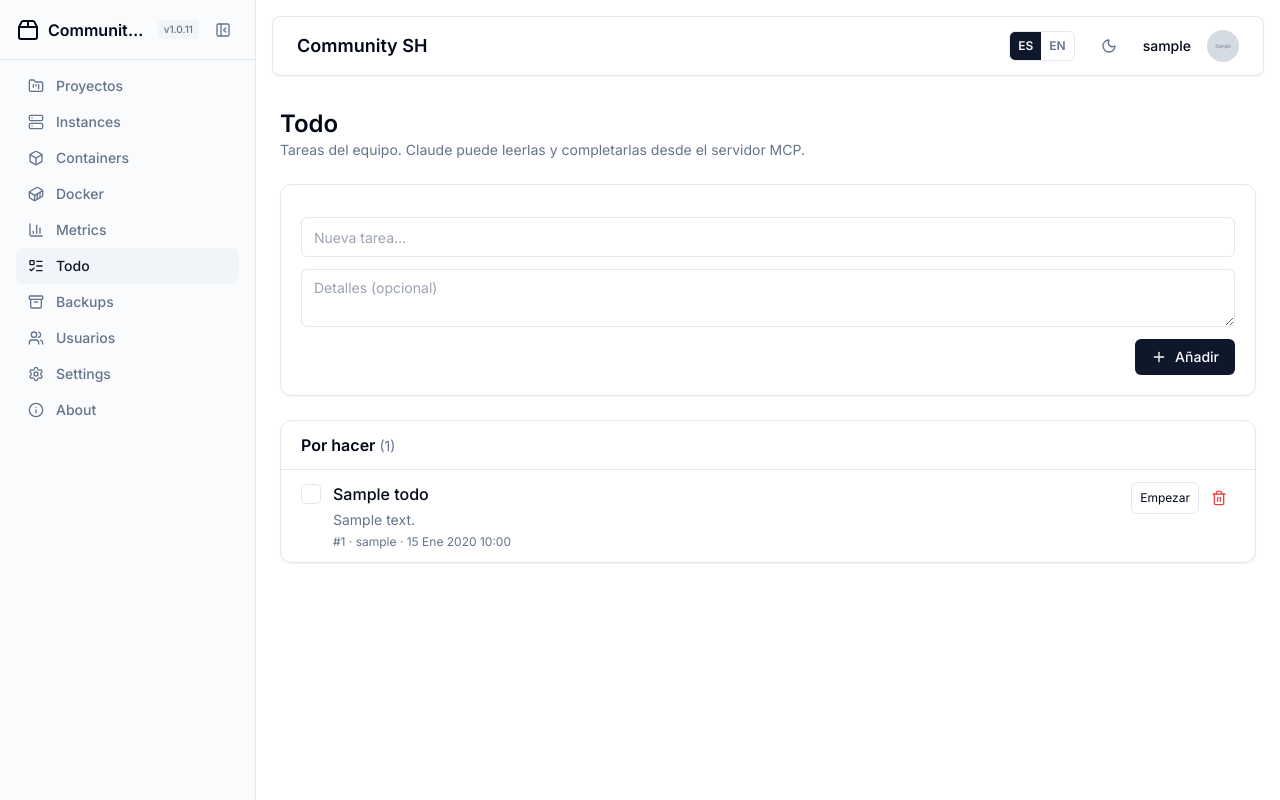
After one commit to falconsoft3d/community-sh, a Django app: page /todo/ in a window 1280 px wide. The commit adds this page. Run offline with Django 5.2, Linux system fonts and the light colour scheme; a user stored in the database is signed in; tables that the repository leaves empty hold one stand-in row (values such as "Sample post"); grey boxes marked "Sample" are stand-in pictures; parts of the project's set-up code (start-up, migrations or seed data) failed here and were passed over; some libraries are stand-ins or nearby versions.

Commit message:
v1.0.11: Todo menu, also driven by Claude over MCP
- Todo model and page: pending / in progress / done, completion note,
  who completed it and in which version; superusers see all, users
  their own, clients none
- MCP tools list_todos, add_todo, update_todo

Co-Authored-By: Claude Opus 5.5 <noreply@anthropic.com>

```diff
--- a/config/version.py
+++ b/config/version.py
@@ -3,9 +3,17 @@ Community SH version: bump the patch number (1.0.1 -> 1.0.2 ...) with every comm
 and document it here (shown in About) and in CHANGELOG.md, newest first.
 """
 
-VERSION = '1.0.10'
+VERSION = '1.0.11'
 
 CHANGELOG = [
+    {
+        'version': '1.0.11',
+        'date': '2026-10-28',
+        'notes': [
+            "Menú Todo: tareas del equipo (por hacer, en curso, completadas) con nota de lo realizado y la versión en que se completó",
+            "Claude puede listar, añadir y completar tareas de Todo desde el servidor MCP",
+        ],
+    },
     {
         'version': '1.0.10',
         'date': '2026-10-28',
--- a/orchestrator/context_processors.py
+++ b/orchestrator/context_processors.py
@@ -6,7 +6,7 @@ from .permissions import is_client
 SECTIONS = {
     'project': 'projects', 'instance': 'instances', 'container': 'containers', 'metrics': 'metrics',
     'backup': 'backups', 'client': 'clients', 'user': 'users', 'change': 'users', 'settings': 'settings',
-    'generate': 'settings', 'run': 'settings', 'about': 'about', 'docker': 'docker',
+    'generate': 'settings', 'run': 'settings', 'about': 'about', 'docker': 'docker', 'todo': 'todo',
 }
 
 
--- a/orchestrator/models.py
+++ b/orchestrator/models.py
@@ -117,6 +117,7 @@ from .project_models import Project
 from .ai_models import AIFileChange, AIMessage
 from .repository_models import InstanceRepository
 from .mcp_models import MCPToken
+from .todo_models import Todo
 
 class UserProfile(models.Model):
     """Extended user profile with additional information"""
--- a/orchestrator/templates/orchestrator/base.html
+++ b/orchestrator/templates/orchestrator/base.html
@@ -230,6 +230,12 @@
                             <i data-lucide="bar-chart-3" class="h-4 w-4 shrink-0"></i><span class="nav-label">{% translate "Metrics" %}</span>
                         </a>
                         {% endif %}
+                        {% if not user_is_client %}
+                        <a href="{% url 'todo-list' %}" title="Todo"
+                            class="flex items-center gap-3 rounded-lg px-3 py-2 text-muted-foreground transition-all hover:text-primary {% if nav_section == 'todo' %}bg-muted text-primary{% endif %}">
+                            <i data-lucide="list-todo" class="h-4 w-4 shrink-0"></i><span class="nav-label">Todo</span>
+                        </a>
+                        {% endif %}
                         <a href="{% url 'backup-list' %}" title="{% translate "Backups" %}"
                             class="flex items-center gap-3 rounded-lg px-3 py-2 text-muted-foreground transition-all hover:text-primary {% if nav_section == 'backups' %}bg-muted text-primary{% endif %}">
                             <i data-lucide="archive" class="h-4 w-4 shrink-0"></i><span class="nav-label">{% translate "Backups" %}</span>
--- /dev/null
+++ b/orchestrator/templates/orchestrator/todo_list.html
@@ -0,0 +1,81 @@
+{% extends "orchestrator/base.html" %}
+{% load i18n %}
+
+{% block content %}
+<div class="flex flex-col gap-6">
+    <div>
+        <h1 class="text-lg font-semibold md:text-2xl">Todo</h1>
+        <p class="text-sm text-muted-foreground">{% translate "Tareas del equipo. Claude puede leerlas y completarlas desde el servidor MCP." %}</p>
+    </div>
+
+    <form method="post" action="{% url 'todo-create' %}" class="space-y-3 rounded-xl border bg-card text-card-foreground shadow-sm p-5">
+        {% csrf_token %}
+        <input name="title" required maxlength="200" placeholder="{% translate 'Nueva tarea…' %}" aria-label="{% translate 'Título' %}"
+            class="flex h-10 w-full rounded-md border border-input bg-background px-3 text-sm">
+        <textarea name="description" rows="2" placeholder="{% translate 'Detalles (opcional)' %}" aria-label="{% translate 'Detalles' %}"
+            class="flex w-full rounded-md border border-input bg-background px-3 py-2 text-sm"></textarea>
+        <div class="flex justify-end">
+            <button type="submit" class="inline-flex h-9 items-center rounded-md bg-primary px-4 text-sm font-medium text-primary-foreground hover:bg-primary/90">
+                <i data-lucide="plus" class="mr-2 h-4 w-4"></i> {% translate "Añadir" %}
+            </button>
+        </div>
+    </form>
+
+    <section class="rounded-xl border bg-card text-card-foreground shadow-sm">
+        <div class="border-b px-5 py-3"><h2 class="font-semibold">{% translate "Por hacer" %} <span class="text-sm font-normal text-muted-foreground">({{ pending|length }})</span></h2></div>
+        <ul class="divide-y">
+            {% for todo in pending %}
+            <li class="flex items-start gap-3 px-5 py-3">
+                <form method="post" action="{% url 'todo-status' todo.pk %}">
+                    {% csrf_token %}
+                    <input type="hidden" name="status" value="done">
+                    <button type="submit" title="{% translate 'Marcar como completada' %}" aria-label="{% translate 'Marcar como completada' %}"
+                        class="mt-0.5 flex h-5 w-5 items-center justify-center rounded border border-input hover:bg-accent"></button>
+                </form>
+                <div class="min-w-0 flex-1">
+                    <div class="flex flex-wrap items-center gap-2">
+                        <span class="font-medium">{{ todo.title }}</span>
+                        {% if todo.status == 'in_progress' %}<span class="rounded-full bg-blue-100 px-2 py-0.5 text-xs font-semibold text-blue-800">{% translate "En curso" %}</span>{% endif %}
+                    </div>
+                    {% if todo.description %}<p class="mt-1 whitespace-pre-wrap text-sm text-muted-foreground">{{ todo.description }}</p>{% endif %}
+                    <p class="mt-1 text-xs text-muted-foreground">#{{ todo.pk }} · {{ todo.created_by.username|default:"—" }} · {{ todo.created_at|date:"d M Y H:i" }}</p>
+                </div>
+                <div class="flex items-center gap-1">
+                    {% if todo.status == 'pending' %}
+                    <form method="post" action="{% url 'todo-status' todo.pk %}">{% csrf_token %}<input type="hidden" name="status" value="in_progress">
+                        <button type="submit" class="inline-flex h-8 items-center rounded-md border border-input bg-background px-2 text-xs hover:bg-accent">{% translate "Empezar" %}</button></form>
+                    {% endif %}
+                    <form method="post" action="{% url 'todo-delete' todo.pk %}" onsubmit="return confirm('{% translate "¿Eliminar esta tarea?" %}');">{% csrf_token %}
+                        <button type="submit" title="{% translate 'Eliminar' %}" aria-label="{% translate 'Eliminar' %}" class="inline-flex h-8 w-8 items-center justify-center rounded-md text-destructive hover:bg-accent"><i data-lucide="trash-2" class="h-4 w-4"></i></button></form>
+                </div>
+            </li>
+            {% empty %}
+            <li class="px-5 py-6 text-center text-sm text-muted-foreground">{% translate "No hay tareas pendientes." %}</li>
+            {% endfor %}
+        </ul>
+    </section>
+
+    {% if done %}
+    <section class="rounded-xl border bg-card text-card-foreground shadow-sm">
+        <div class="border-b px-5 py-3"><h2 class="font-semibold">{% translate "Completadas" %}</h2></div>
+        <ul class="divide-y">
+            {% for todo in done %}
+            <li class="flex items-start gap-3 px-5 py-3">
+                <form method="post" action="{% url 'todo-status' todo.pk %}">
+                    {% csrf_token %}
+                    <input type="hidden" name="status" value="pending">
+                    <button type="submit" title="{% translate 'Reabrir' %}" aria-label="{% translate 'Reabrir' %}"
+                        class="mt-0.5 flex h-5 w-5 items-center justify-center rounded border border-green-600 bg-green-600 text-white"><i data-lucide="check" class="h-3.5 w-3.5"></i></button>
+                </form>
+                <div class="min-w-0 flex-1">
+                    <span class="font-medium text-muted-foreground line-through">{{ todo.title }}</span>
+                    {% if todo.completion_note %}<p class="mt-1 whitespace-pre-wrap text-sm">{{ todo.completion_note }}</p>{% endif %}
+                    <p class="mt-1 text-xs text-muted-foreground">#{{ todo.pk }} · {% translate "completada por" %} {{ todo.completed_by|default:"—" }} · {{ todo.completed_at|date:"d M Y H:i" }}{% if todo.completed_in_version %} · v{{ todo.completed_in_version }}{% endif %}</p>
+                </div>
+            </li>
+            {% endfor %}
+        </ul>
+    </section>
+    {% endif %}
+</div>
+{% endblock %}
--- a/orchestrator/urls.py
+++ b/orchestrator/urls.py
@@ -1,6 +1,10 @@
 from django.urls import path, include
 from rest_framework.routers import DefaultRouter
 from .views import (
+    todo_list,
+    todo_create,
+    todo_status,
+    todo_delete,
     mcp_endpoint,
     mcp_token_create,
     mcp_token_revoke,
@@ -94,6 +98,10 @@ urlpatterns = [
     path('blog/<slug:slug>/', blog_detail, name='blog-detail'),
 
     # Dashboard routes (protected area)
+    path('todo/', todo_list, name='todo-list'),
+    path('todo/new/', todo_create, name='todo-create'),
+    path('todo/<int:pk>/status/', todo_status, name='todo-status'),
+    path('todo/<int:pk>/delete/', todo_delete, name='todo-delete'),
     path('projects/', project_list, name='project-list'),
     path('project/new/', project_create, name='project-create'),
     path('project/<int:pk>/', project_detail, name='project-detail'),
--- /dev/null
+++ b/orchestrator/views/todo.py
@@ -0,0 +1,55 @@
+"""Todo: work items the team adds and marks done (Claude can too, through MCP)."""
+from django.contrib import messages
+from django.contrib.auth.decorators import login_required
+from django.shortcuts import get_object_or_404, redirect, render
+from django.views.decorators.http import require_POST
+
+from ..permissions import management_required
+from ..todo_models import Todo
+
+
+def todos_for(user):
+    return Todo.objects.all() if user.is_superuser else Todo.objects.filter(created_by=user)
+
+
+@login_required
+@management_required
+def todo_list(request):
+    todos = todos_for(request.user).select_related('created_by')
+    return render(request, 'orchestrator/todo_list.html', {
+        'pending': todos.exclude(status=Todo.Status.DONE).order_by('status', 'created_at'),
+        'done': todos.filter(status=Todo.Status.DONE).order_by('-completed_at')[:50],
+        'statuses': Todo.Status.choices,
+    })
+
+
+@login_required
+@management_required
+@require_POST
+def todo_create(request):
+    title = request.POST.get('title', '').strip()[:200]
+    if not title:
+        messages.error(request, 'Escribe el título de la tarea')
+    else:
+        Todo.objects.create(title=title, description=request.POST.get('description', '').strip(), created_by=request.user)
+    return redirect('todo-list')
+
+
+@login_required
+@management_required
+@require_POST
+def todo_status(request, pk):
+    todo = get_object_or_404(todos_for(request.user), pk=pk)
+    status = request.POST.get('status')
+    if status in Todo.Status.values:
+        todo.set_status(status, by=request.user.get_full_name() or request.user.username, note=request.POST.get('note', '').strip())
+    return redirect('todo-list')
+
+
+@login_required
+@management_required
+@require_POST
+def todo_delete(request, pk):
+    get_object_or_404(todos_for(request.user), pk=pk).delete()
+    messages.success(request, 'Tarea eliminada')
+    return redirect('todo-list')
```
Also changed, not shown: locale/translations.py (+15 -0 lines), orchestrator/admin.py (+7 -0 lines), orchestrator/services/mcp_server.py (+30 -0 lines), orchestrator/tests.py (+38 -0 lines), orchestrator/todo_models.py (added, +43 -0 lines), orchestrator/views/__init__.py (+10 -0 lines), CHANGELOG.md, locale/en/LC_MESSAGES/django.po, locale/es/LC_MESSAGES/django.po, orchestrator/migrations/0044_todo.py (added), 1 other file.
